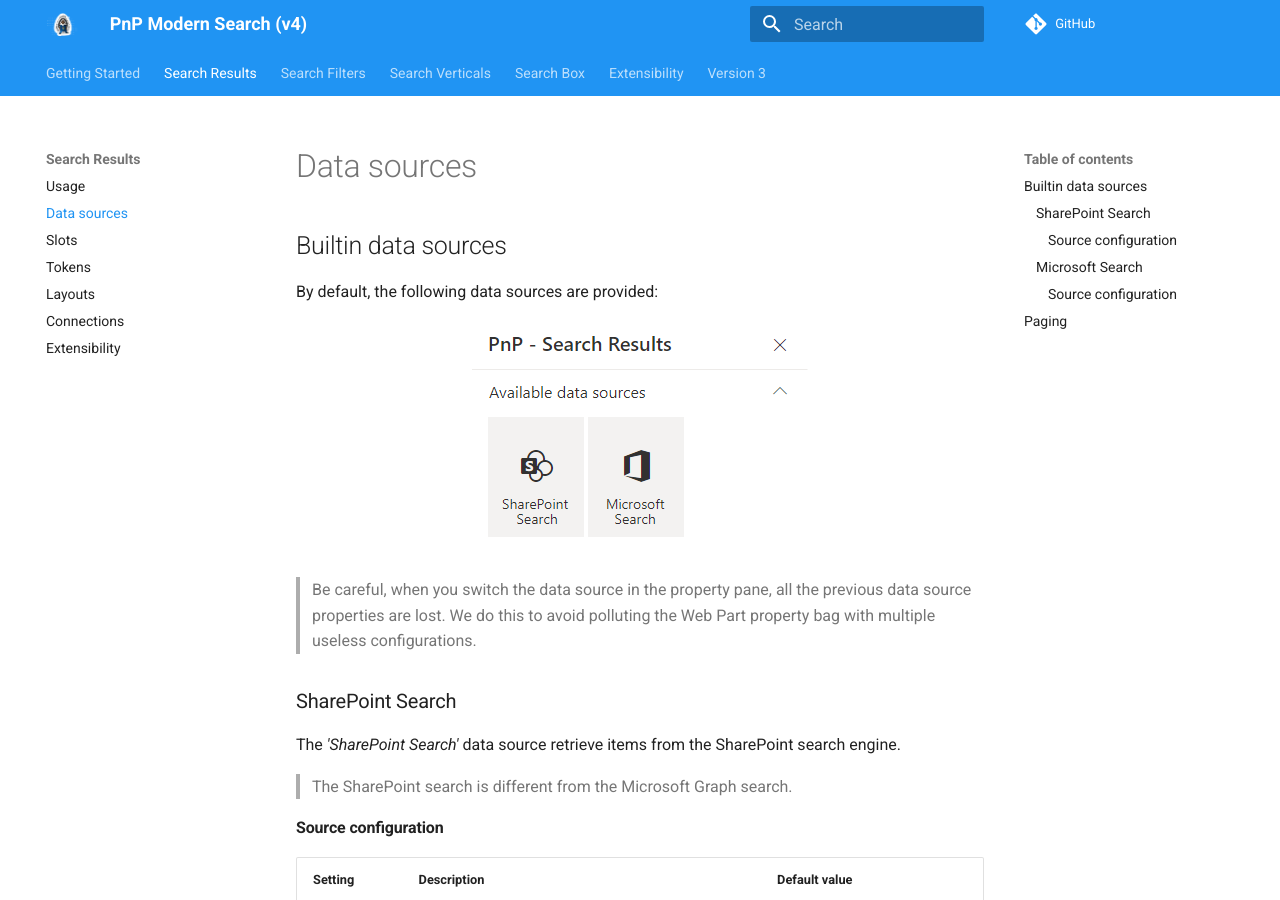
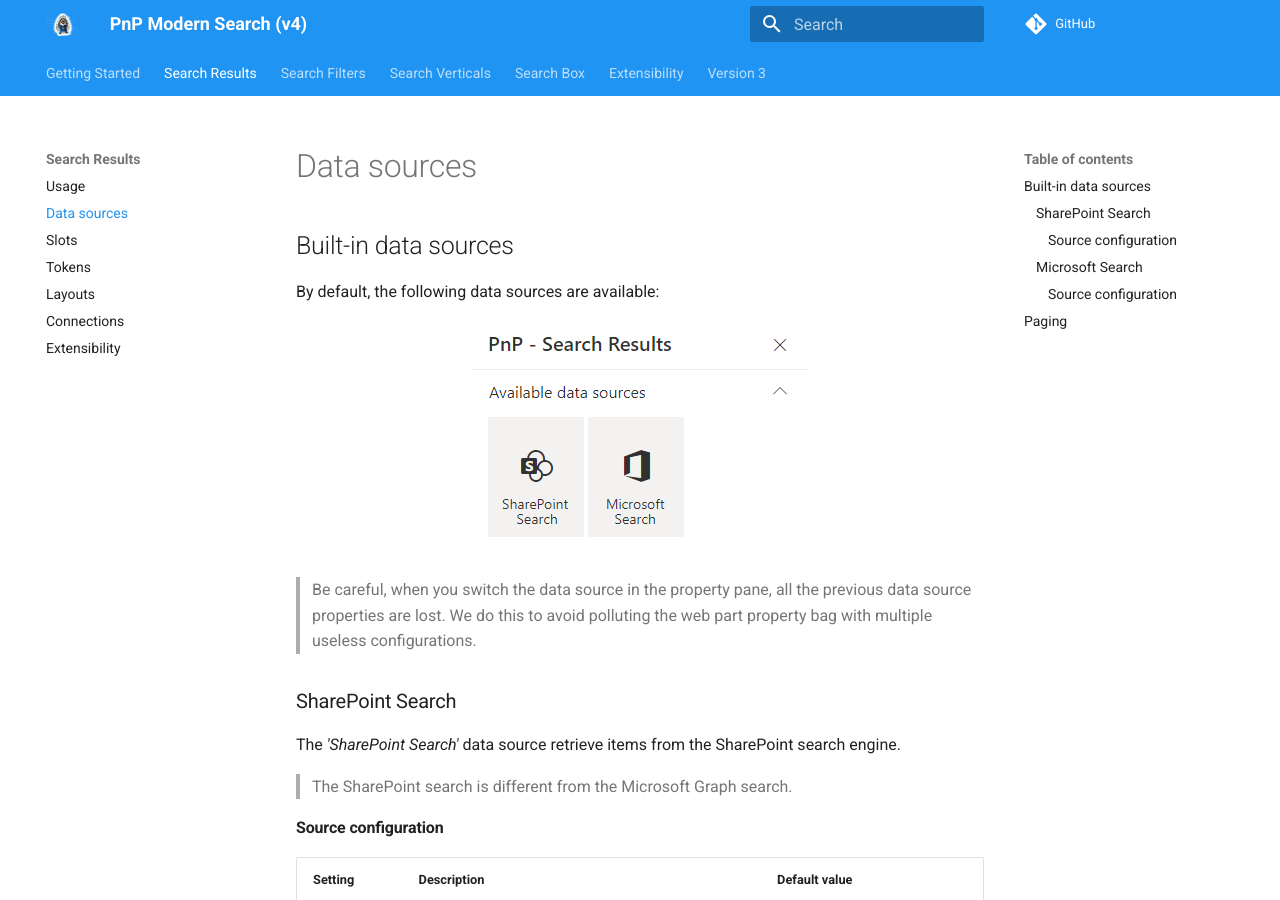
Before and after one commit to dominic5perezd/pnp-modern-search, an MkDocs documentation site: the page built from docs/usage/search-results/data-sources/index.md, in a window 1280 px wide and 900 px high. Built offline with MkDocs 1.6.1 and Material for MkDocs 9.7.7, drawn with Linux system fonts in a browser that asks for light colours; comment, search, counter and statistics services are not loaded.

Commit message:
Update index.md

```diff
--- a/docs/usage/search-results/data-sources/index.md
+++ b/docs/usage/search-results/data-sources/index.md
@@ -1,12 +1,12 @@
 # Data sources
 
-## Builtin data sources
+## Built-in data sources
 
-By default, the following data sources are provided:
+By default, the following data sources are available:
 
 !["Available data sources"](../../../assets/webparts/search-results/page1/available_datasources.png){: .center}
 
-> Be careful, when you switch the data source in the property pane, all the previous data source properties are lost. We do this to avoid polluting the Web Part property bag with multiple useless configurations.
+> Be careful, when you switch the data source in the property pane, all the previous data source properties are lost. We do this to avoid polluting the web part property bag with multiple useless configurations.
 
 ### SharePoint Search
 
```
